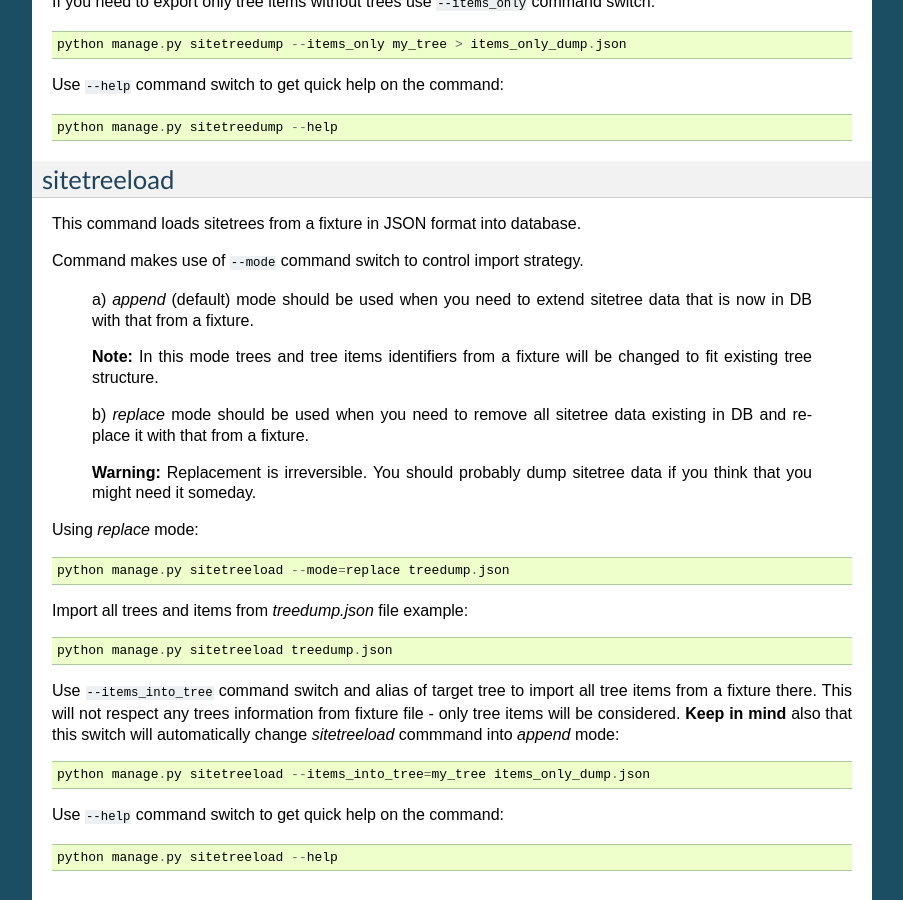
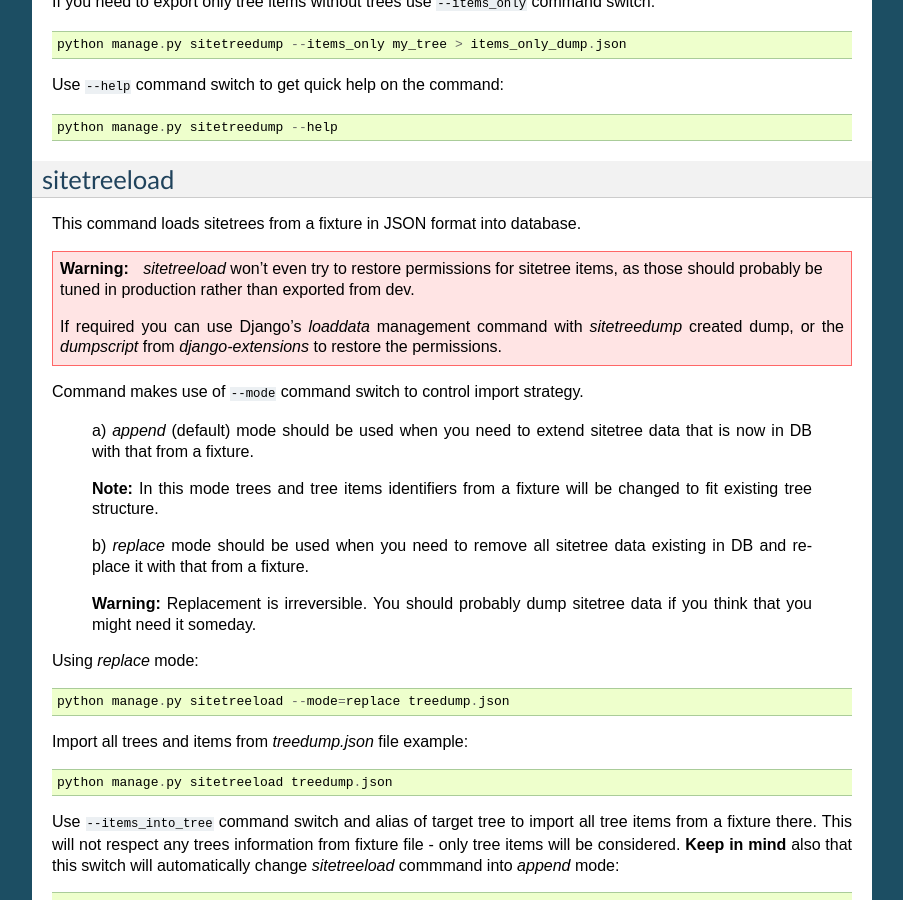
Before and after one commit to idlesign/django-sitetree, a Sphinx documentation site: the page built from docs/source/management.rst, in a window 1280 px wide and 900 px high, scrolled down 391 px. Shown: the whole window, without its empty margins (198-1101 px from the left). Built offline with Sphinx 7.4.7, drawn with Linux system fonts in a browser that asks for light colours.

Commit message:
Added notice into docs on `sitetreeload` (closes #86).

```diff
--- a/docs/source/management.rst
+++ b/docs/source/management.rst
@@ -35,6 +35,15 @@
 
 This command loads sitetrees from a fixture in JSON format into database.
 
+.. warning::
+
+    `sitetreeload` won't even try to restore permissions for sitetree items, as those should probably
+    be tuned in production rather than exported from dev.
+
+    If required you can use Django's `loaddata` management command with `sitetreedump` created dump,
+    or the `dumpscript` from `django-extensions` to restore the permissions.
+
+
 Command makes use of ``--mode`` command switch to control import strategy.
 
     a) `append` (default) mode should be used when you need to extend sitetree data
```
